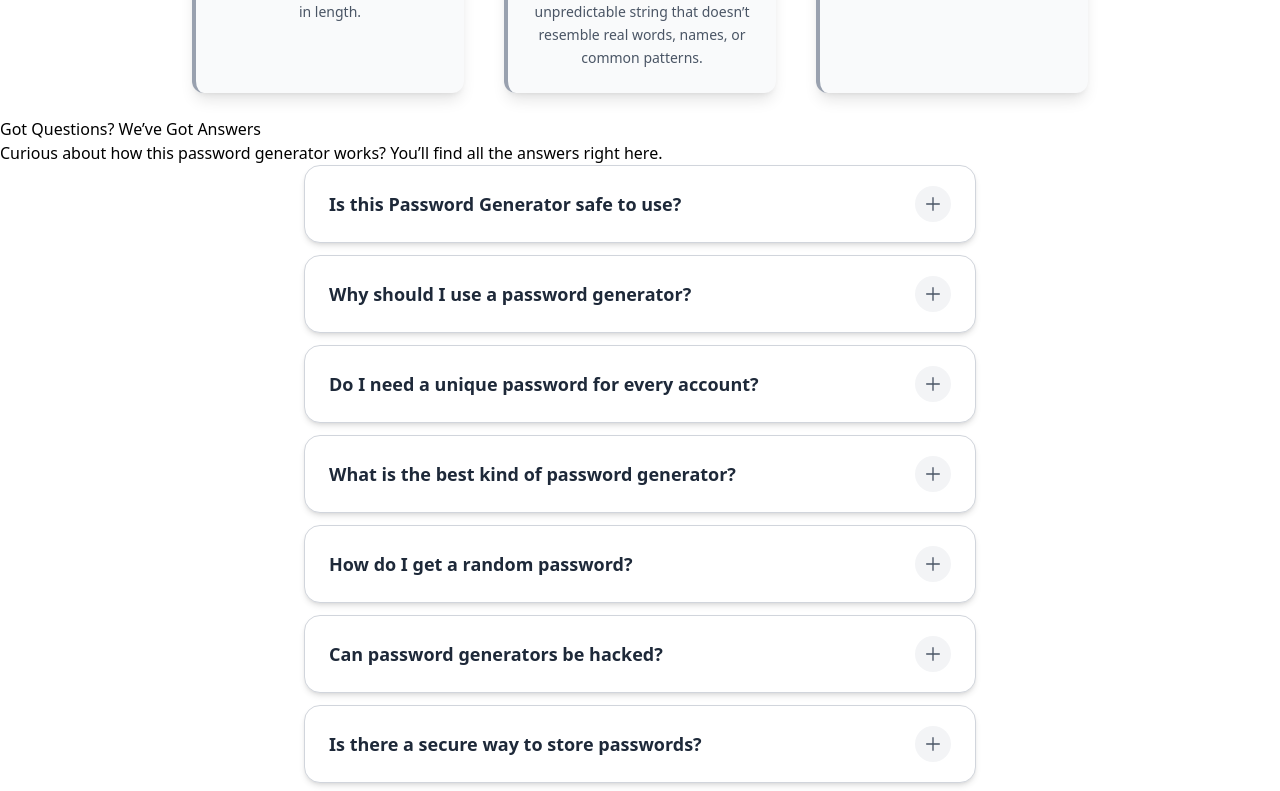
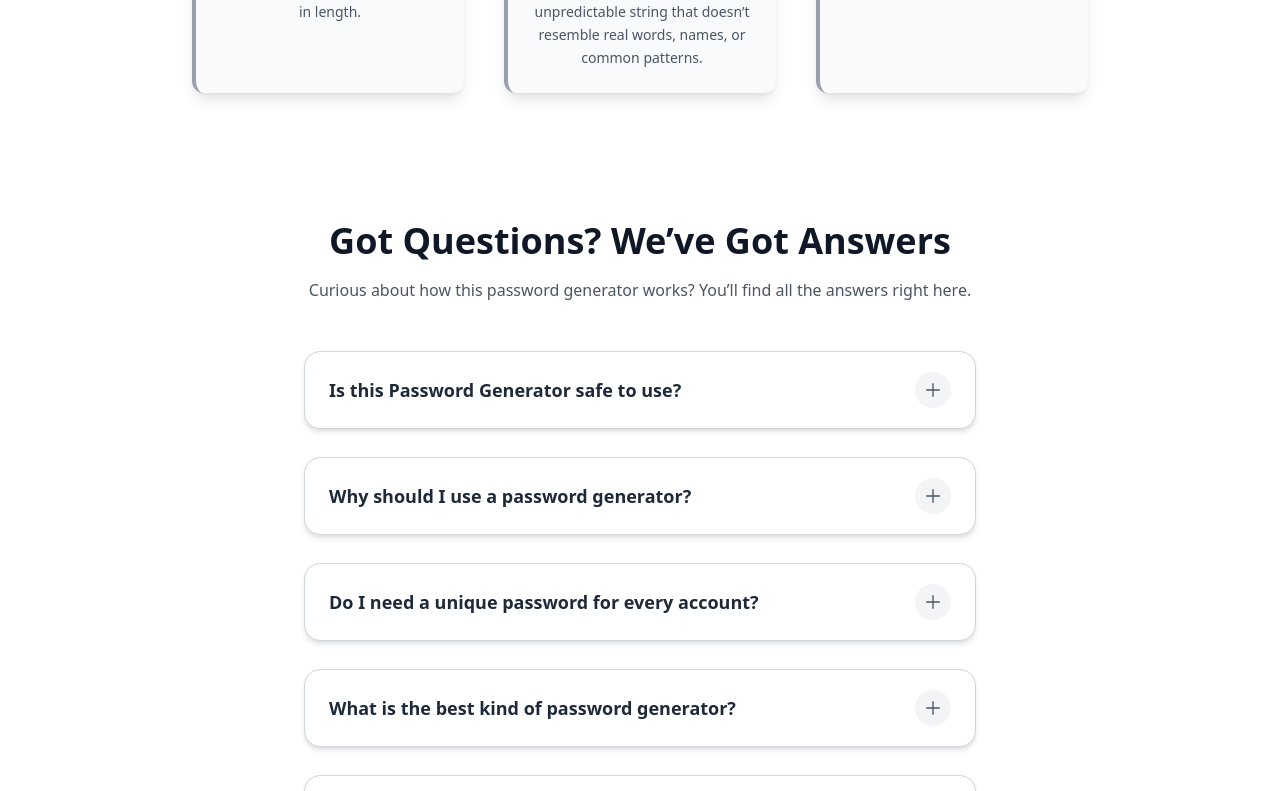
Before and after one commit to Jeet000001/KeyForge, a React (Vite) app: page / in a window 1280 px wide. Shown: the part 1229-2020 px from the top of the page. Built offline with nearby package versions, Linux system fonts and the light colour scheme; a web font is replaced by a local one.

Commit message:
add dark and light mode on FaQ section

```diff
--- a/src/components/Accordion.jsx
+++ b/src/components/Accordion.jsx
@@ -1,50 +1,58 @@
 import React, { useState } from "react";
 import { RxPlus } from "react-icons/rx";
+import { useTheme } from "../theme/ThemeToggler";
 
 const Accordion = ({ title, description }) => {
   const [open, setOpen] = useState(false);
+  const { theme } = useTheme();
+
+  const bgColor = theme === "dark" ? "bg-gray-900" : "bg-white";
+  const borderColor = theme === "dark" ? "border-gray-700" : "border-gray-300";
+  const hoverBg = theme === "dark" ? "hover:bg-gray-800" : "hover:bg-gray-50";
+  const openBg = theme === "dark" ? "bg-gray-800" : "bg-gray-100";
+  const textColor = theme === "dark" ? "text-gray-200" : "text-gray-800";
+  const descriptionColor = theme === "dark" ? "text-gray-400" : "text-gray-600";
+  const iconBg = theme === "dark" ? "bg-gray-700" : "bg-gray-100";
+  const iconOpenBg = theme === "dark" ? "bg-blue-600 text-white" : "bg-blue-500 text-white";
 
   return (
     <div className="w-full flex justify-center px-4">
       <div
-        className={`w-full max-w-2xl mb-3 rounded-2xl border border-gray-300 bg-white overflow-hidden
-        transition-all duration-500 ease-in-out
-        ${open ? "shadow-xl border-gray-200" : "shadow-md"}`}
+        className={`w-full max-w-2xl mb-3 rounded-2xl border ${borderColor} ${bgColor} overflow-hidden
+          transition-all duration-500 ease-in-out
+          ${open ? "shadow-xl" : "shadow-md"}`}
       >
-        {/* Header */}
         <div
           onClick={() => setOpen(!open)}
           role="button"
           tabIndex={0}
           className={`cursor-pointer flex items-center justify-between
-                     px-6 py-5 font-semibold transition-colors duration-300
-                     ${open ? "bg-gray-100" : "hover:bg-gray-50"}`}
+            px-6 py-5 font-semibold transition-colors duration-300
+            ${open ? openBg : hoverBg}`}
         >
           <span
             className={`text-base md:text-lg transition-all duration-300
-            ${open ? "text-blue-600 translate-x-1" : "text-gray-800"}`}
+              ${open ? "text-blue-500 translate-x-1" : textColor}`}
           >
             {title}
           </span>
 
-          {/* Icon - Plus rotating to Cross */}
           <span
             className={`transition-all duration-500 ease-out p-2 rounded-full
-            ${open ? "bg-blue-500 text-white rotate-45" : "bg-gray-100 text-gray-600 rotate-0"}`}
+              ${open ? iconOpenBg + " rotate-45" : iconBg + " text-gray-600 rotate-0"}`}
           >
             <RxPlus size={20} />
           </span>
         </div>
 
-        {/* Smooth Content Animation using Grid */}
         <div
           className={`grid transition-all duration-500 ease-in-out
-          ${open ? "grid-rows-[1fr] opacity-100" : "grid-rows-[0fr] opacity-0"}`}
+            ${open ? "grid-rows-[1fr] opacity-100" : "grid-rows-[0fr] opacity-0"}`}
         >
           <div className="overflow-hidden">
             <div
-              className={`px-6 pb-6 text-gray-600 leading-relaxed transition-all duration-700
-              ${open ? "translate-y-0 opacity-100" : "-translate-y-4 opacity-0"}`}
+              className={`px-6 pb-6 leading-relaxed transition-all duration-700
+                ${open ? "translate-y-0 opacity-100" : "-translate-y-4 opacity-0"} ${descriptionColor}`}
             >
               {description}
             </div>
--- a/src/components/FaQ.jsx
+++ b/src/components/FaQ.jsx
@@ -1,15 +1,30 @@
-import React from "react";
 import Accordion from "./Accordion";
+import { useTheme } from "../theme/ThemeToggler";
 
 const FaQ = () => {
+  const { theme } = useTheme();
+
   return (
-    <div>
-      <h2>Got Questions? We’ve Got Answers</h2>
-      <p>
+    <section
+      className={`mt-10 w-full py-16 px-6 flex flex-col items-center transition-colors duration-300
+        ${theme === "dark" ? "bg-gray-950 text-gray-300" : "bg-white text-gray-900"}`}
+    >
+      <h2
+        className={`text-3xl md:text-4xl font-bold mb-4 text-center
+          ${theme === "dark" ? "text-white" : "text-gray-900"}`}
+      >
+        Got Questions? We’ve Got Answers
+      </h2>
+
+      <p
+        className={`text-center max-w-3xl mb-12 leading-relaxed
+          ${theme === "dark" ? "text-gray-400" : "text-gray-600"}`}
+      >
         Curious about how this password generator works? You’ll find all the
         answers right here.
       </p>
-      <div>
+
+      <div className="w-full max-w-4xl flex flex-col gap-4">
         <Accordion
           title="Is this Password Generator safe to use?"
           description="Absolutely. This random password generator uses advanced entropy to create strong, unpredictable passwords with letters, numbers, and symbols. All passwords are generated locally on your device, nothing is sent or stored online. Not even KeyForge can see, track, or save your passwords, giving you complete privacy and control."
@@ -30,10 +45,10 @@ const FaQ = () => {
           title="How do I get a random password?"
           description="KeyForge’s random password generator makes securing your accounts effortless. You can instantly create strong, random passwords right in your browser. Use the length toggle and character selection to customize your password. The generated password area shows its strength, from Very Weak to Very Strong. Click or tap the Copy button to save your password on any device. Apply it to your accounts to keep them extra secure and protected."
         />
-
         <Accordion
           title="Can password generators be hacked?"
           description="You’re safer with KeyForge’s random password generator because your passwords are generated locally on your device and never sent over the internet. We don’t store or track anything, so hackers can’t access your data. Only you can see the characters your device generates in your browser. Plus, KeyForge is backed by a trusted cybersecurity brand, giving you extra confidence in your online safety."
+
         />
         <Accordion
           title="Is there a secure way to store passwords?"
@@ -44,7 +59,7 @@ const FaQ = () => {
           description="A safe password is strong, unique, and hard to crack. Follow these tips to stay secure: Use at least 16 characters with a mix of letters, numbers, and symbols. Never reuse passwords across multiple accounts. Avoid saving passwords in your browser to prevent unauthorized access. Use a password generator, like KeyForge, to create strong, random passwords instantly. Store passwords in a secure password manager, not in plain text or unsecured locations."
         />
       </div>
-    </div>
+    </section>
   );
 };
 
```
Lines whose indentation alone changed are shown as unchanged.
